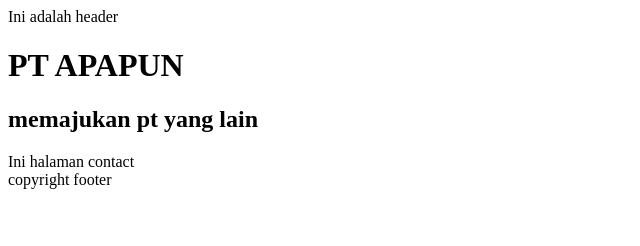
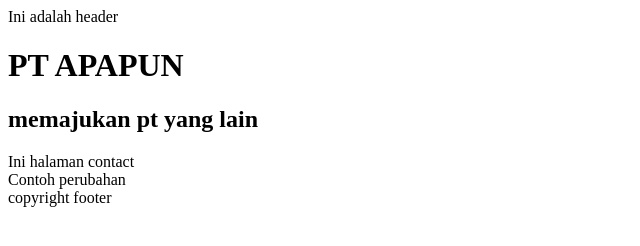
Before and after one commit to arifin-zaeyn/TestGit, a plain HTML site: page contact_us.html in a window 1280 px wide. Shown: the whole page, without its empty margins (0-640 px from the left). Drawn offline with Linux system fonts and the light colour scheme.

Commit message:
Menambah section div

```diff
--- a/contact_us.html
+++ b/contact_us.html
@@ -11,6 +11,8 @@
     <h2>memajukan pt yang lain</h2>
     <div>Ini halaman contact</div>
 
+    <div>Contoh perubahan</div>
+
     <footer>copyright footer</footer>
   </body>
 </html>
```
